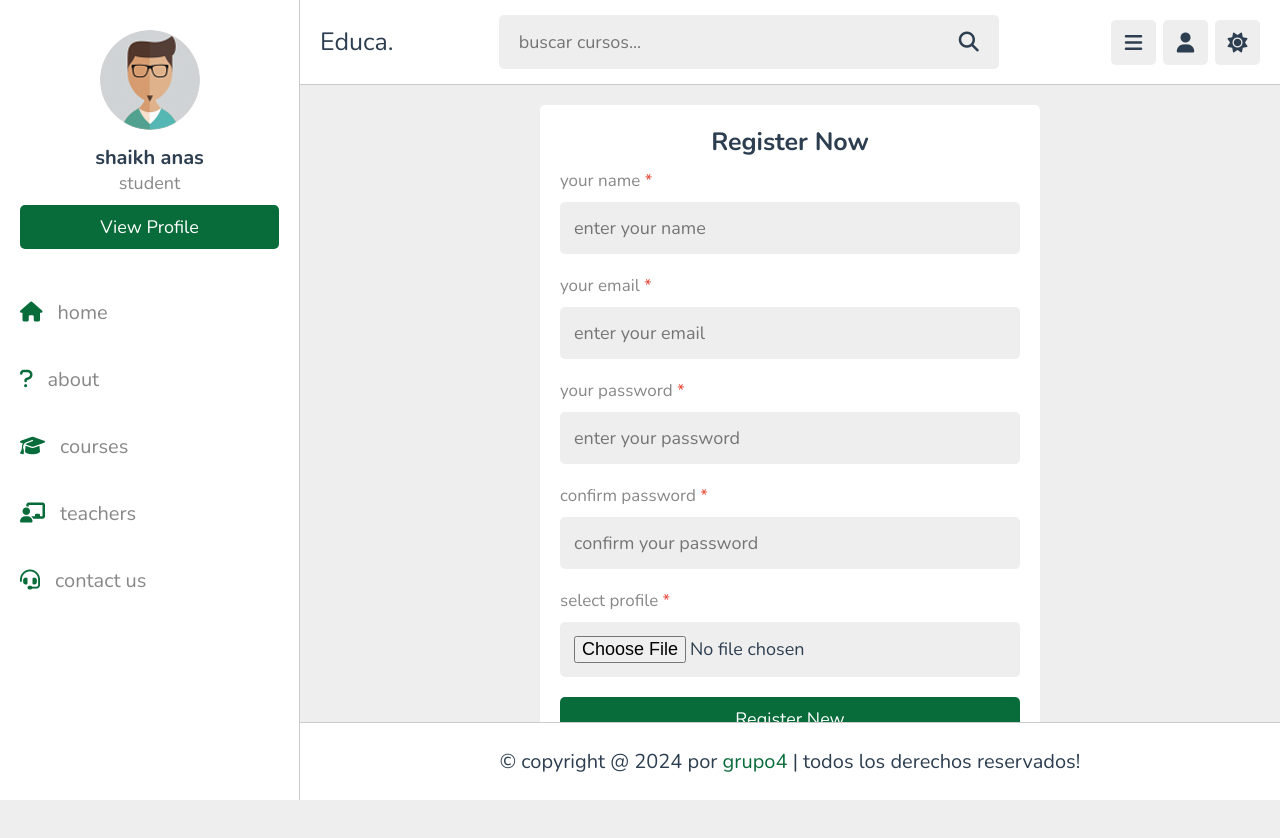
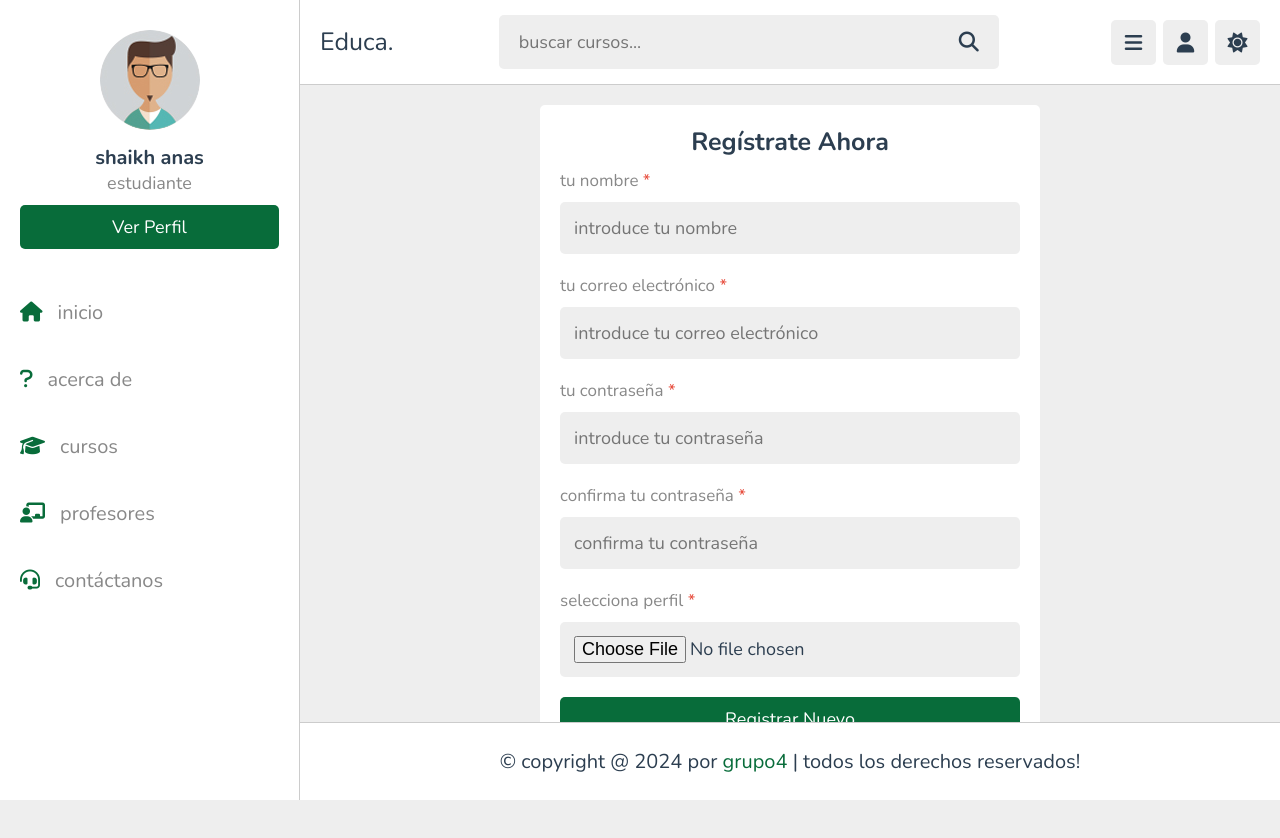
Before and after one commit to statick88/proyecto-plataforma-virtual-frontend, an Angular app: page /register in a window 1280 px wide. Shown: the top 838 px of the page. Built offline with nearby package versions, Linux system fonts and the light colour scheme.

Commit message:
Commit Diego

```diff
--- a/src/app/components/login/login.component.html
+++ b/src/app/components/login/login.component.html
@@ -1,12 +1,12 @@
 <section class="form-container">
 
     <form action="" method="post" enctype="multipart/form-data">
-        <h3>login now</h3>
-        <p>your email <span>*</span></p>
-        <input type="email" name="email" placeholder="enter your email" required maxlength="50" class="box">
-        <p>your password <span>*</span></p>
-        <input type="password" name="pass" placeholder="enter your password" required maxlength="20" class="box">
-        <input type="submit" value="login new" name="submit" class="btn">
+        <h3>inicia sesión ahora</h3>
+        <p>tu correo electrónico <span>*</span></p>
+        <input type="email" name="email" placeholder="introduce tu correo electrónico" required maxlength="50" class="box">
+        <p>tu contraseña <span>*</span></p>
+        <input type="password" name="pass" placeholder="introduce tu contraseña" required maxlength="20" class="box">
+        <input type="submit" value="iniciar sesión" name="submit" class="btn">
     </form>
 
 </section>
--- a/src/app/components/playlist/playlist.component.html
+++ b/src/app/components/playlist/playlist.component.html
@@ -1,12 +1,12 @@
 <section class="playlist-details">
 
-    <h1 class="heading">playlist details</h1>
+    <h1 class="heading">detalles de la lista de reproducción</h1>
 
     <div class="row">
 
         <div class="column">
             <form action="" method="post" class="save-playlist">
-                <button type="submit"><i class="far fa-bookmark"></i> <span>save playlist</span></button>
+                <button type="submit"><i class="far fa-bookmark"></i> <span>guardar lista de reproducción</span></button>
             </form>
 
             <div class="thumb">
@@ -24,10 +24,10 @@
             </div>
 
             <div class="details">
-                <h3>complete HTML tutorial</h3>
+                <h3>tutorial completo de HTML</h3>
                 <p>Lorem ipsum dolor sit amet, consectetur adipisicing elit. Illum minus reiciendis, error sunt
                     veritatis exercitationem deserunt velit doloribus itaque voluptate.</p>
-                <a routerLink="/teacher-profile" class="inline-btn">view profile</a>
+                <a routerLink="/teacher-profile" class="inline-btn">ver perfil</a>
             </div>
         </div>
     </div>
@@ -36,44 +36,44 @@
 
 <section class="playlist-videos">
 
-    <h1 class="heading">playlist videos</h1>
+    <h1 class="heading">videos de la lista de reproducción</h1>
 
     <div class="box-container">
 
         <a class="box" routerLink="/watch-video">
             <i class="fas fa-play"></i>
             <img src="images/post-1-1.png" alt="">
-            <h3>complete HTML tutorial (part 01)</h3>
+            <h3>tutorial completo de HTML (parte 01)</h3>
         </a>
 
         <a class="box" routerLink="/watch-video">
             <i class="fas fa-play"></i>
             <img src="images/post-1-2.png" alt="">
-            <h3>complete HTML tutorial (part 02)</h3>
+            <h3>tutorial completo de HTML (parte 02)</h3>
         </a>
 
         <a class="box" routerLink="/watch-video">
             <i class="fas fa-play"></i>
             <img src="images/post-1-3.png" alt="">
-            <h3>complete HTML tutorial (part 03)</h3>
+            <h3>tutorial completo de HTML (parte 03)</h3>
         </a>
 
         <a class="box" routerLink="/watch-video">
             <i class="fas fa-play"></i>
             <img src="images/post-1-4.png" alt="">
-            <h3>complete HTML tutorial (part 04)</h3>
+            <h3>tutorial completo de HTML (parte 04)</h3>
         </a>
 
         <a class="box" routerLink="/watch-video">
             <i class="fas fa-play"></i>
             <img src="images/post-1-5.png" alt="">
-            <h3>complete HTML tutorial (part 05)</h3>
+            <h3>tutorial completo de HTML (parte 05)</h3>
         </a>
 
         <a class="box" routerLink="/watch-video">
             <i class="fas fa-play"></i>
             <img src="images/post-1-6.png" alt="">
-            <h3>complete HTML tutorial (part 06)</h3>
+            <h3>tutorial completo de HTML (parte 06)</h3>
         </a>
 
     </div>
--- a/src/app/components/profile/profile.component.html
+++ b/src/app/components/profile/profile.component.html
@@ -1,14 +1,14 @@
 <section class="user-profile">
 
-    <h1 class="heading">your profile</h1>
+    <h1 class="heading">tu perfil</h1>
 
     <div class="info">
 
         <div class="user">
             <img src="images/pic-1.jpg" alt="">
             <h3>shaikh anas</h3>
-            <p>student</p>
-            <a routerLink="/update" class="inline-btn">update profile</a>
+            <p>estudiante</p>
+            <a routerLink="/update" class="inline-btn">actualizar perfil</a>
         </div>
 
         <div class="box-container">
@@ -18,10 +18,10 @@
                     <i class="fas fa-bookmark"></i>
                     <div>
                         <span>4</span>
-                        <p>saved playlist</p>
+                        <p>listas de reproducción guardadas</p>
                     </div>
                 </div>
-                <a routerLink="#" class="inline-btn">view playlists</a>
+                <a routerLink="#" class="inline-btn">ver listas</a>
             </div>
 
             <div class="box">
@@ -29,10 +29,10 @@
                     <i class="fas fa-heart"></i>
                     <div>
                         <span>33</span>
-                        <p>videos liked</p>
+                        <p>videos que te gustaron</p>
                     </div>
                 </div>
-                <a routerLink="#" class="inline-btn">view liked</a>
+                <a routerLink="#" class="inline-btn">ver me gusta</a>
             </div>
 
             <div class="box">
@@ -40,10 +40,10 @@
                     <i class="fas fa-comment"></i>
                     <div>
                         <span>12</span>
-                        <p>videos comments</p>
+                        <p>comentarios en videos</p>
                     </div>
                 </div>
-                <a routerLink="#" class="inline-btn">view comments</a>
+                <a routerLink="#" class="inline-btn">ver comentarios</a>
             </div>
 
         </div>
--- a/src/app/components/register/register.component.html
+++ b/src/app/components/register/register.component.html
@@ -1,18 +1,18 @@
 <section class="form-container">
 
     <form action="" method="post" enctype="multipart/form-data">
-        <h3>register now</h3>
-        <p>your name <span>*</span></p>
-        <input type="text" name="name" placeholder="enter your name" required maxlength="50" class="box">
-        <p>your email <span>*</span></p>
-        <input type="email" name="email" placeholder="enter your email" required maxlength="50" class="box">
-        <p>your password <span>*</span></p>
-        <input type="password" name="pass" placeholder="enter your password" required maxlength="20" class="box">
-        <p>confirm password <span>*</span></p>
-        <input type="password" name="c_pass" placeholder="confirm your password" required maxlength="20" class="box">
-        <p>select profile <span>*</span></p>
+        <h3>regístrate ahora</h3>
+        <p>tu nombre <span>*</span></p>
+        <input type="text" name="name" placeholder="introduce tu nombre" required maxlength="50" class="box">
+        <p>tu correo electrónico <span>*</span></p>
+        <input type="email" name="email" placeholder="introduce tu correo electrónico" required maxlength="50" class="box">
+        <p>tu contraseña <span>*</span></p>
+        <input type="password" name="pass" placeholder="introduce tu contraseña" required maxlength="20" class="box">
+        <p>confirma tu contraseña <span>*</span></p>
+        <input type="password" name="c_pass" placeholder="confirma tu contraseña" required maxlength="20" class="box">
+        <p>selecciona perfil <span>*</span></p>
         <input type="file" accept="image/*" required class="box">
-        <input type="submit" value="register new" name="submit" class="btn">
+        <input type="submit" value="registrar nuevo" name="submit" class="btn">
     </form>
 
 </section>
--- a/src/app/components/sidebar/sidebar.component.html
+++ b/src/app/components/sidebar/sidebar.component.html
@@ -5,14 +5,14 @@
     <div class="profile" [class.active]="profileActive">
         <img src="images/pic-1.jpg" class="image" alt="">
         <h3 class="name">shaikh anas</h3>
-        <p class="role">student</p>
-        <a routerLink="/profile" class="btn">view profile</a>
+        <p class="role">estudiante</p>
+        <a routerLink="/profile" class="btn">ver perfil</a>
     </div>
     <nav class="navbar">
-        <a routerLink="/home"><i class="fas fa-home"></i><span>home</span></a>
-        <a routerLink="/about"><i class="fas fa-question"></i><span>about</span></a>
-        <a routerLink="/courses"><i class="fas fa-graduation-cap"></i><span>courses</span></a>
-        <a routerLink="/teachers"><i class="fas fa-chalkboard-user"></i><span>teachers</span></a>
-        <a routerLink="/contact"><i class="fas fa-headset"></i><span>contact us</span></a>
+        <a routerLink="/home"><i class="fas fa-home"></i><span>inicio</span></a>
+        <a routerLink="/about"><i class="fas fa-question"></i><span>acerca de</span></a>
+        <a routerLink="/courses"><i class="fas fa-graduation-cap"></i><span>cursos</span></a>
+        <a routerLink="/teachers"><i class="fas fa-chalkboard-user"></i><span>profesores</span></a>
+        <a routerLink="/contact"><i class="fas fa-headset"></i><span>contáctanos</span></a>
     </nav>
 </div>
```
